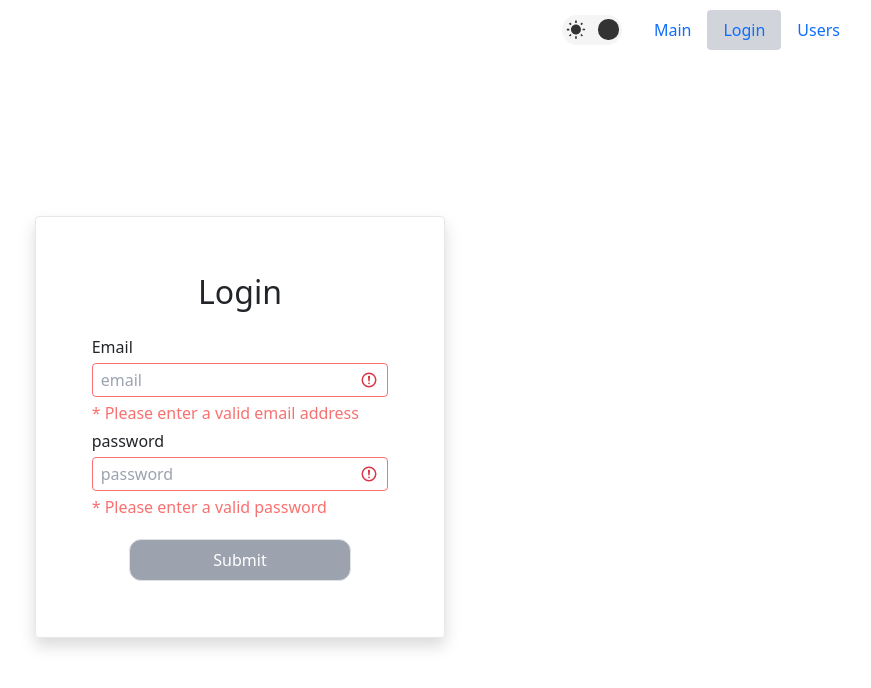
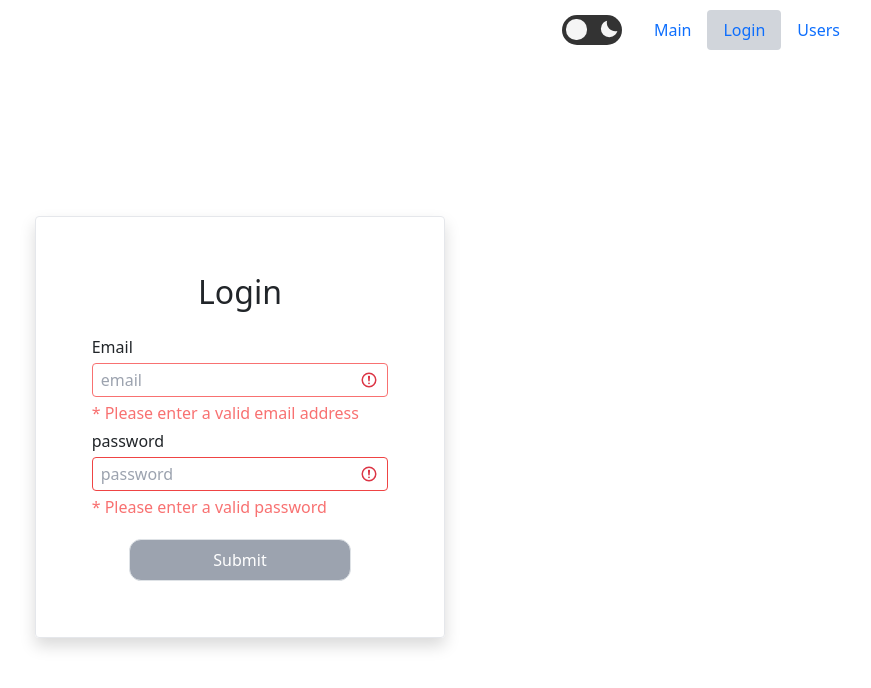
Before and after one commit to egolegegit/2_Frontend_lesson_2_1, a React (Create React App) app: page /login in a window 1280 px wide. Shown: the top 688 px of the page, without its empty margins (400-1271 px from the left). Built offline with nearby package versions, Linux system fonts and the light colour scheme; what @tailwindcss/typography would draw is missing.

Commit message:
refactoring theme toggle components

```diff
--- a/src/app/App.js
+++ b/src/app/App.js
@@ -1,5 +1,6 @@
 import React from 'react'
 import { Route, Switch, Redirect } from 'react-router-dom'
+import { ThemeProvider } from './components/providers/ThemeProvider'
 import NavBar from './components/navBar'
 import Users from './layouts/users'
 import Login from './layouts/login'
@@ -7,6 +8,7 @@ import Main from './layouts/main'
 
 function App() {
   return (
+    <ThemeProvider>
       <div className="layout-app">
         <div>
           <NavBar />
@@ -18,6 +20,7 @@ function App() {
           </Switch>
         </div>
       </div>
+    </ThemeProvider>
   )
 }
 
--- /dev/null
+++ b/src/app/components/contexts/theme-context.js
@@ -0,0 +1,5 @@
+import React from 'react'
+
+const ThemeContext = React.createContext()
+
+export { ThemeContext }
--- /dev/null
+++ b/src/app/components/providers/ThemeProvider.js
@@ -0,0 +1,91 @@
+import React, { useState } from 'react'
+import PropTypes from 'prop-types'
+import { ThemeContext } from '../contexts/theme-context'
+
+const getInitialTheme = () => {
+  if (typeof window !== 'undefined' && localStorage) {
+    const storedPrefs = localStorage.getItem('color-theme')
+    if (typeof storedPrefs === 'string') {
+      return storedPrefs
+    }
+
+    const userMedia = window.matchMedia('(prefers-color-scheme: dark)')
+    if (userMedia.matches) {
+      return 'dark'
+    }
+  }
+
+  return 'light'
+}
+
+export const ThemeProvider = ({ initialTheme, children }) => {
+  const [theme, setTheme] = useState(getInitialTheme)
+
+  const rawSetTheme = (rawTheme) => {
+    const isDark = rawTheme === 'dark'
+    const root = window.document.documentElement
+
+    const styles = getComputedStyle(document.body)
+    const black = styles.getPropertyValue('--black')
+    const white = styles.getPropertyValue('--white')
+    const docEl = document.documentElement
+
+    root.classList.remove(isDark ? 'light' : 'dark')
+    root.classList.add(rawTheme)
+
+    localStorage.setItem('color-theme', rawTheme)
+
+    if (isDark) {
+      docEl.style.setProperty('--background', black)
+      docEl.style.setProperty('--foreground', white)
+    } else {
+      docEl.style.setProperty('--background', white)
+      docEl.style.setProperty('--foreground', black)
+    }
+  }
+
+  if (initialTheme) {
+    rawSetTheme(initialTheme)
+  }
+
+  React.useEffect(() => {
+    rawSetTheme(theme)
+  }, [theme])
+
+  // const updateTheme = (isDarkEnabled) => {
+  //   // Get all available styles
+  //   const styles = getComputedStyle(document.body)
+
+  //   // Get the --black and --white variable values
+  //   const black = styles.getPropertyValue('--black')
+  //   const white = styles.getPropertyValue('--white')
+
+  //   const docEl = document.documentElement
+  //   const htmlEl = document.querySelector('html')
+
+  //   if (isDarkEnabled) {
+  //     docEl.style.setProperty('--background', black)
+  //     docEl.style.setProperty('--foreground', white)
+  //     htmlEl.classList.remove('dark')
+  //   } else {
+  //     docEl.style.setProperty('--background', white)
+  //     docEl.style.setProperty('--foreground', black)
+  //     htmlEl.classList.add('dark')
+  //   }
+  // }
+
+  // useEffect(() => {
+  //   updateTheme(isEnabled)
+  // }, [isEnabled])
+
+  return (
+    <ThemeContext.Provider value={{ theme, setTheme }}>
+      {children}
+    </ThemeContext.Provider>
+  )
+}
+
+ThemeProvider.propTypes = {
+  initialTheme: PropTypes.array,
+  children: PropTypes.object,
+}
--- a/src/app/components/textField.jsx
+++ b/src/app/components/textField.jsx
@@ -1,4 +1,4 @@
-import React, { useState } from 'react'
+import React, { useState, useEffect, useRef } from 'react'
 import PropTypes from 'prop-types'
 
 const TextField = ({
@@ -10,6 +10,7 @@ const TextField = ({
   onChange,
   error,
 }) => {
+  const input = useRef()
   const [showPassword, setShowPassword] = useState(false)
 
   const toggleShowPassword = () => {
@@ -18,12 +19,16 @@ const TextField = ({
 
   const getInputClasses = () => {
     return (
-      'w-full h-8 px-2 py-3 mt-1 border-gray-300 dark:border-green-400 rounded border-1 bg-transparent dark:text-white ' +
+      'w-full h-8 px-2 py-3 mt-1 border-gray-300 dark:border-green-400 rounded border-1 bg-transparent dark:text-white dark:focus:border-green-400 outline-none ' +
       (error
         ? 'border-red-400 focus:border-red-500 is-invalid'
         : 'border-gray-400')
     )
   }
+
+  useEffect(() => {
+    input.current.focus()
+  })
 
   return (
     <div className="flex flex-col w-full">
@@ -33,6 +38,7 @@ const TextField = ({
 
       <div className="input-group">
         <input
+          ref={input}
           type={showPassword ? 'text' : type}
           id={name}
           name={name}
--- a/src/app/components/themetoggle/ThemeToggle.jsx
+++ b/src/app/components/themetoggle/ThemeToggle.jsx
@@ -1,45 +1,22 @@
-import React, { useState, useEffect } from 'react'
+import React, { useContext } from 'react'
+import { ThemeContext } from '../../components/contexts/theme-context'
 import SunIcon from './SunIcon'
 import MoonIcon from './MoonIcon'
 import './themetoggle.scss'
 
 const ThemeToggle = () => {
-  const [isEnabled, setIsEnabled] = useState(true)
+  const themeContext = useContext(ThemeContext)
+  const { theme, setTheme } = themeContext
+
   const toggleState = () => {
-    setIsEnabled((prevState) => !prevState)
+    setTheme(theme === 'dark' ? 'light' : 'dark')
   }
-
-  const updateTheme = (isDarkEnabled) => {
-    // Get all available styles
-    const styles = getComputedStyle(document.body)
-
-    // Get the --black and --white variable values
-    const black = styles.getPropertyValue('--black')
-    const white = styles.getPropertyValue('--white')
-
-    const docEl = document.documentElement
-    const htmlEl = document.querySelector('html')
-
-    if (isDarkEnabled) {
-      docEl.style.setProperty('--background', black)
-      docEl.style.setProperty('--foreground', white)
-      htmlEl.classList.remove('dark')
-    } else {
-      docEl.style.setProperty('--background', white)
-      docEl.style.setProperty('--foreground', black)
-      htmlEl.classList.add('dark')
-    }
-  }
-
-  useEffect(() => {
-    updateTheme(isEnabled)
-  }, [isEnabled])
 
   return (
     <label className="toggle-wrapper me-3" htmlFor="toggle">
-      <div className={`toggle ${isEnabled ? 'enabled' : 'disabled'}`}>
+      <div className={`toggle ${theme === 'dark' ? 'enabled' : 'disabled'}`}>
         <span className="hidden">
-          {isEnabled ? 'Enable Light Mode' : 'Enable Dark Mode'}
+          {theme === 'dark' ? 'Enable Light Mode' : 'Enable Dark Mode'}
         </span>
         <div className="icons">
           <SunIcon />
@@ -49,7 +26,7 @@ const ThemeToggle = () => {
           id="toggle"
           name="toggle"
           type="checkbox"
-          defaultChecked={isEnabled}
+          defaultChecked={theme === 'dark'}
           onClick={toggleState}
         />
       </div>
--- a/src/app/layouts/login.jsx
+++ b/src/app/layouts/login.jsx
@@ -49,7 +49,7 @@ const Login = () => {
 
   return (
     <div className="pt-40 layout-content">
-      <dib className="flex flex-col items-center w-full rounded shadow p-14 wrapper-form sm:w-2/3 md:w-2/5 lg:w-2/6 dark:border-green-400 border-1">
+      <div className="flex flex-col items-center w-full rounded shadow p-14 wrapper-form sm:w-2/3 md:w-2/5 lg:w-2/6 dark:border-green-400 border-1">
         <h2>Login</h2>
         <form
           onSubmit={handleSubmit}
@@ -81,7 +81,7 @@ const Login = () => {
             Submit
           </button>
         </form>
-      </dib>
+      </div>
     </div>
   )
 }
```
Lines whose indentation alone changed are shown as unchanged.
